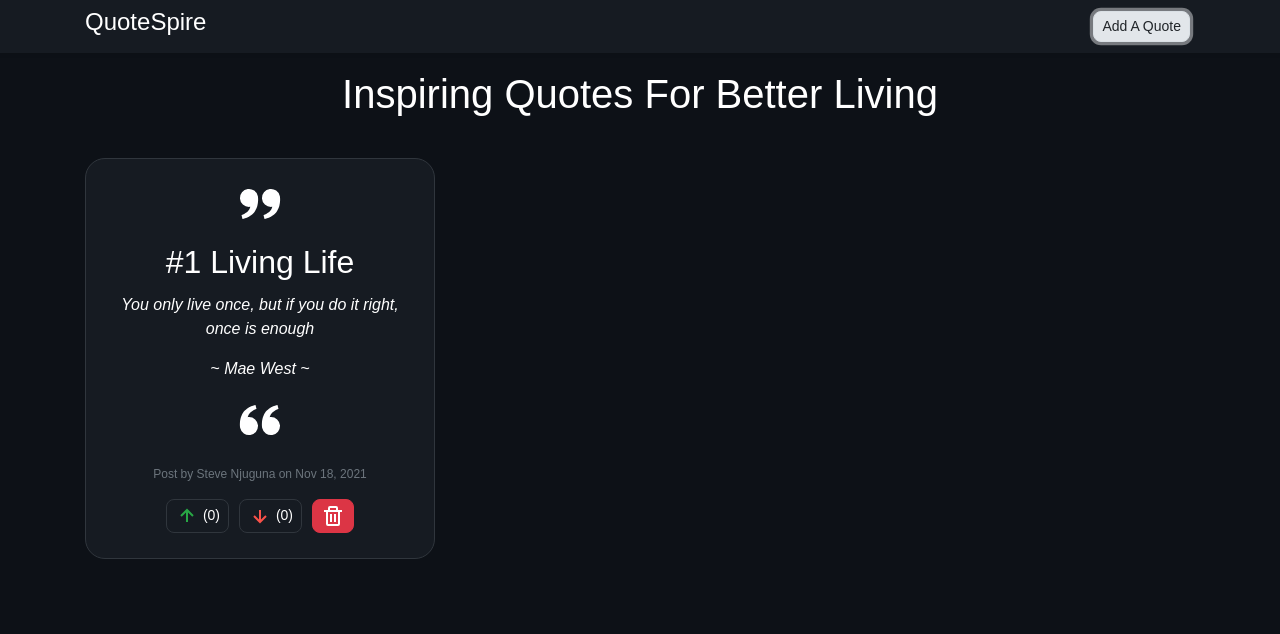
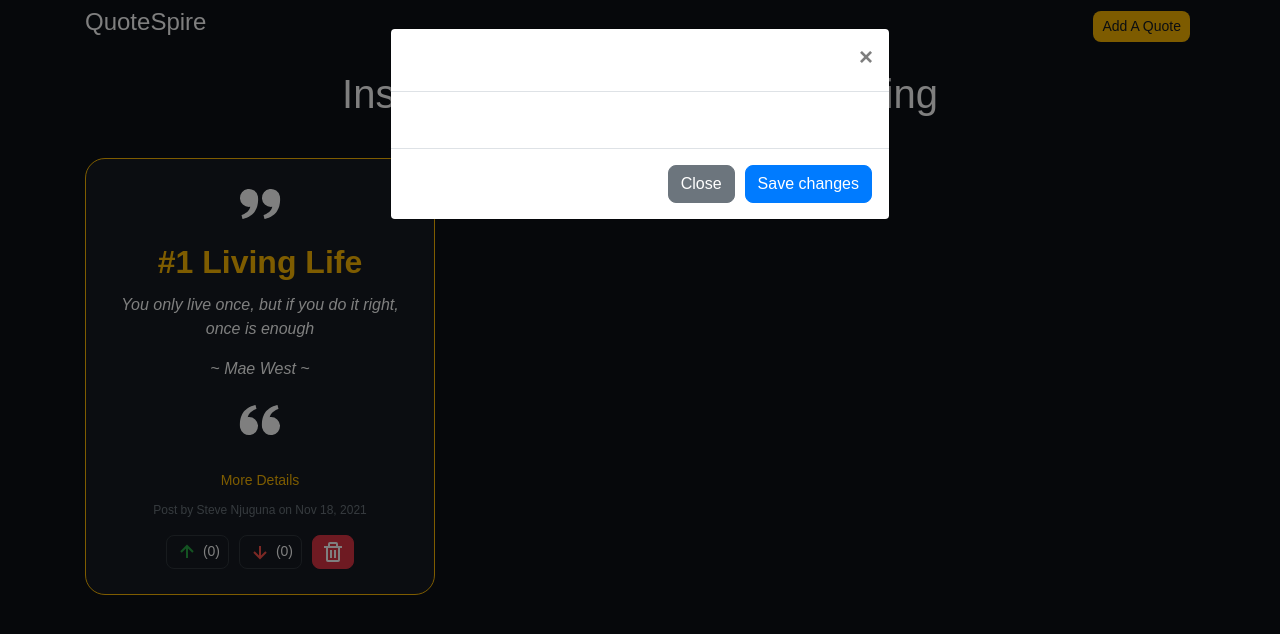
Before and after one commit to steve-njuguna-k/Angular-Quotes-App, an Angular app: page / in a window 1280 px wide. Both pictures are taken after a click on the button "Add A Quote". Shown: the top 634 px of the page. Built offline with nearby package versions, Linux system fonts and the light colour scheme; a web font is replaced by a local one.

Commit message:
Added a modal form for providing quotes

```diff
--- a/src/app/components/quotes/quotes.component.html
+++ b/src/app/components/quotes/quotes.component.html
@@ -1,5 +1,5 @@
 <div class="container-fluid">
-    <nav class="navbar navbar-expand-lg shadow-sm navbar-dark fixed-top">
+    <nav class="navbar navbar-expand-lg navbar-dark fixed-top">
         <div class="container">
             <b><h4 class="logo">QuoteSpire</h4></b>
             <button class="navbar-toggler" type="button" data-toggle="collapse" data-target="#navbarNavDropdown">
@@ -10,7 +10,7 @@
 
                 </ul>
                 <div class="d-flex">
-                <button class="btn btn-sm btn-light ms-3">Add A Quote</button>
+                <button class="btn btn-sm btn-yellow ms-3" data-toggle="modal" data-target="#exampleModal">Add A Quote</button>
                 </div>
             </div>
         </div>
@@ -25,12 +25,13 @@
             <div class="card">
                 <div class="card-body">
                     <p class="text-center"><svg xmlns="http://www.w3.org/2000/svg" width="48" height="48" viewBox="0 0 24 24" style="fill: rgba(255, 255, 255, 1);transform: ;msFilter:;"><path d="m21.95 8.721-.025-.168-.026.006A4.5 4.5 0 1 0 17.5 14c.223 0 .437-.034.65-.065-.069.232-.14.468-.254.68-.114.308-.292.575-.469.844-.148.291-.409.488-.601.737-.201.242-.475.403-.692.604-.213.21-.492.315-.714.463-.232.133-.434.28-.65.35l-.539.222-.474.197.484 1.939.597-.144c.191-.048.424-.104.689-.171.271-.05.56-.187.882-.312.317-.143.686-.238 1.028-.467.344-.218.741-.4 1.091-.692.339-.301.748-.562 1.05-.944.33-.358.656-.734.909-1.162.293-.408.492-.856.702-1.299.19-.443.343-.896.468-1.336.237-.882.343-1.72.384-2.437.034-.718.014-1.315-.028-1.747a7.028 7.028 0 0 0-.063-.539zm-11 0-.025-.168-.026.006A4.5 4.5 0 1 0 6.5 14c.223 0 .437-.034.65-.065-.069.232-.14.468-.254.68-.114.308-.292.575-.469.844-.148.291-.409.488-.601.737-.201.242-.475.403-.692.604-.213.21-.492.315-.714.463-.232.133-.434.28-.65.35l-.539.222c-.301.123-.473.195-.473.195l.484 1.939.597-.144c.191-.048.424-.104.689-.171.271-.05.56-.187.882-.312.317-.143.686-.238 1.028-.467.344-.218.741-.4 1.091-.692.339-.301.748-.562 1.05-.944.33-.358.656-.734.909-1.162.293-.408.492-.856.702-1.299.19-.443.343-.896.468-1.336.237-.882.343-1.72.384-2.437.034-.718.014-1.315-.028-1.747a7.571 7.571 0 0 0-.064-.537z"></path></svg></p>
-                    <h2 class="card-title">#1 Living Life</h2>
+                    <h2 class="card-title"><b>#1 Living Life</b></h2>
                     <p class="card-text"><i>You only live once, but if you do it right, once is enough</i></p>
                     <p class="card-text"><i>~ Mae West ~</i></p>
                     <svg xmlns="http://www.w3.org/2000/svg" width="48" height="48" viewBox="0 0 24 24" style="fill: rgba(255, 255, 255, 1);transform: ;msFilter:;"><path d="M6.5 10c-.223 0-.437.034-.65.065.069-.232.14-.468.254-.68.114-.308.292-.575.469-.844.148-.291.409-.488.601-.737.201-.242.475-.403.692-.604.213-.21.492-.315.714-.463.232-.133.434-.28.65-.35l.539-.222.474-.197-.485-1.938-.597.144c-.191.048-.424.104-.689.171-.271.05-.56.187-.882.312-.318.142-.686.238-1.028.466-.344.218-.741.4-1.091.692-.339.301-.748.562-1.05.945-.33.358-.656.734-.909 1.162-.293.408-.492.856-.702 1.299-.19.443-.343.896-.468 1.336-.237.882-.343 1.72-.384 2.437-.034.718-.014 1.315.028 1.747.015.204.043.402.063.539l.025.168.026-.006A4.5 4.5 0 1 0 6.5 10zm11 0c-.223 0-.437.034-.65.065.069-.232.14-.468.254-.68.114-.308.292-.575.469-.844.148-.291.409-.488.601-.737.201-.242.475-.403.692-.604.213-.21.492-.315.714-.463.232-.133.434-.28.65-.35l.539-.222.474-.197-.485-1.938-.597.144c-.191.048-.424.104-.689.171-.271.05-.56.187-.882.312-.317.143-.686.238-1.028.467-.344.218-.741.4-1.091.692-.339.301-.748.562-1.05.944-.33.358-.656.734-.909 1.162-.293.408-.492.856-.702 1.299-.19.443-.343.896-.468 1.336-.237.882-.343 1.72-.384 2.437-.034.718-.014 1.315.028 1.747.015.204.043.402.063.539l.025.168.026-.006A4.5 4.5 0 1 0 17.5 10z"></path></svg>
                 </div>
                 <div class="footer text-center">
+                    <button type="button" class="btn btn-sm btn-link">More Details</button>
                     <p class="author text-muted text-center">Post by Steve Njuguna on Nov 18, 2021</p>
                     <button type="button" class="btn btn-sm btn-dark"><svg xmlns="http://www.w3.org/2000/svg" width="24" height="24" viewBox="0 0 24 24" style="fill: rgba(40, 167, 69, 1);transform: ;msFilter:;"><path d="M11 8.414V18h2V8.414l4.293 4.293 1.414-1.414L12 4.586l-6.707 6.707 1.414 1.414z"></path></svg> (0)</button>
                     <button type="button" class="btn btn-sm btn-dark"><svg xmlns="http://www.w3.org/2000/svg" width="24" height="24" viewBox="0 0 24 24" style="fill: rgba(248, 81, 73, 1);transform: ;msFilter:;"><path d="m18.707 12.707-1.414-1.414L13 15.586V6h-2v9.586l-4.293-4.293-1.414 1.414L12 19.414z"></path></svg> (0)</button>
@@ -40,3 +41,24 @@
         </div>
     </div>
 </div>
+
+<!-- Modal -->
+<div class="modal fade" id="exampleModal" tabindex="-1" aria-labelledby="exampleModalLabel" aria-hidden="true" data-backdrop="static" data-keyboard="false">
+    <div class="modal-dialog">
+      <div class="modal-content">
+        <div class="modal-header">
+          <h5 class="modal-title" id="exampleModalLabel">Modal title</h5>
+          <button type="button" class="close" data-dismiss="modal" aria-label="Close">
+            <span aria-hidden="true">&times;</span>
+          </button>
+        </div>
+        <div class="modal-body">
+          ...
+        </div>
+        <div class="modal-footer">
+          <button type="button" class="btn btn-secondary" data-dismiss="modal">Close</button>
+          <button type="button" class="btn btn-primary">Save changes</button>
+        </div>
+      </div>
+    </div>
+</div>
--- a/src/styles.css
+++ b/src/styles.css
@@ -16,18 +16,18 @@ a:hover{
 }
 
 .navbar{
-    background-color: #161B22;
-    border-color: #30363d;
+    background-color: #0D1117;
+    border-color: #fcb800;
 }
 
-.btn-orange{
-    background-color: #01AFC5;
-    color: #fff;
+.btn-yellow{
+    background-color: #fcb800;
+    color: #161B22;
 }
 
-.btn-orange:hover{
-    background-color: #01AFC5;
-    color: #fff;
+.btn-yellow:hover{
+    background-color: #fcb800;
+    color: #161B22;
 }
 
 .title-section{
@@ -40,13 +40,14 @@ a:hover{
 
 .card{
     background-color: #161b22;
-    border-color: #30363d;
+    border-color: #fcb800;
     color: #fff;
     border-radius: 20px;
 }
 
 .card-title{
     font-family: "Fondamento",Arial,sans-serif;
+    color: #fcb800;
 }
 
 .footer {
@@ -61,18 +62,14 @@ a:hover{
 }
 
 .btn-link{
-    color: #01AFC5;
+    color: #fcb800;
     text-decoration: none;
+    margin-bottom: 5px;
 }
 
 .btn-link:hover{
     color: #fff;
     text-decoration: none;
-}
-
-.btn-dark{
-    background-color: #161b22;
-    border-color: #30363d;
 }
 
 .btn-dark{
```
